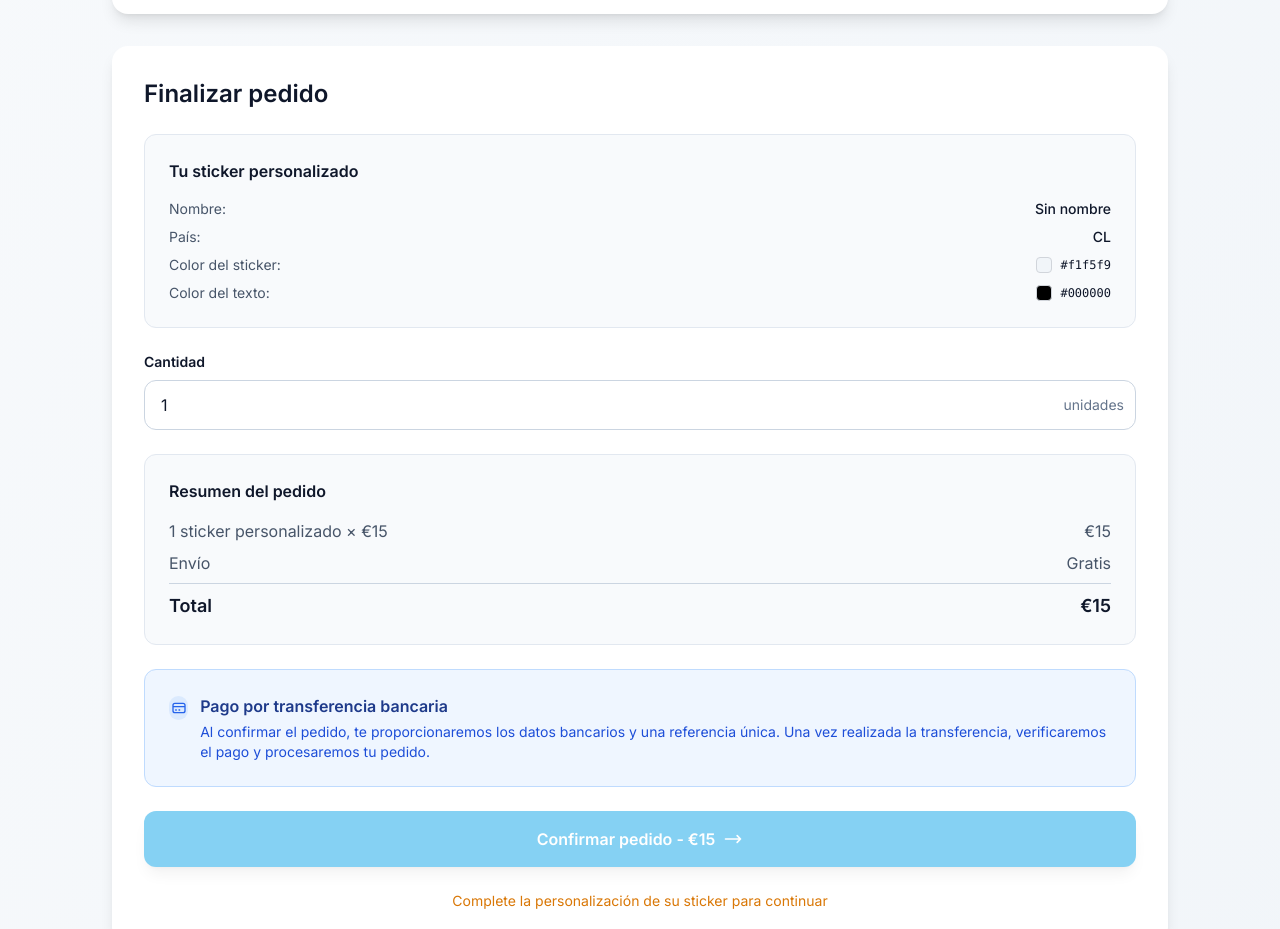
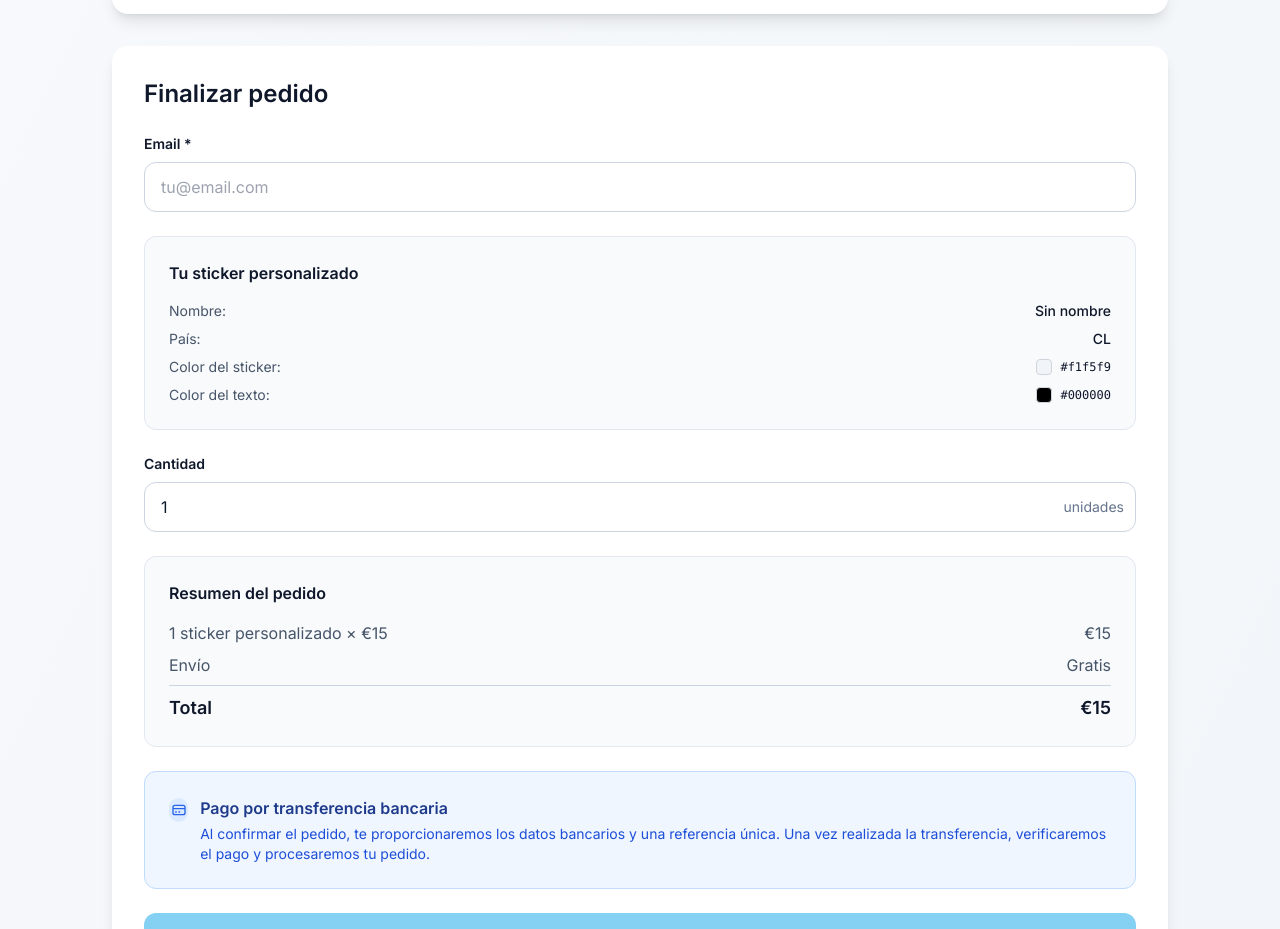
Before and after one commit to camipozas/safetap, a Next.js app: page /buy in a window 1280 px wide. Shown: the part 1113-2042 px from the top of the page. Built offline with nearby package versions, Linux system fonts and the light colour scheme.

Commit message:
feat: update checkout process to require email and improve validation messages

```diff
--- a/src/app/api/checkout/transfer/init/route.ts
+++ b/src/app/api/checkout/transfer/init/route.ts
@@ -4,30 +4,24 @@ import { z } from 'zod';
 import { checkoutSchema } from '@/lib/validators';
 import { generateSlug } from '@/lib/slug';
 
-const bodySchema = checkoutSchema.extend({ email: z.string().email().optional() });
+const bodySchema = checkoutSchema;
 
 export async function POST(req: Request) {
   try {
     const json = await req.json();
     const data = bodySchema.parse(json);
 
-    // Create or find user by email (if not logged). For MVP we allow guest email to register later.
-    let user = data.email
-      ? await prisma.user.upsert({
-          where: { email: data.email },
-          create: { email: data.email },
-          update: {},
-        })
-      : null;
+    // Create or find user by email
+    let user = await prisma.user.upsert({
+      where: { email: data.email },
+      create: { email: data.email },
+      update: {},
+    });
 
     // Create Sticker (ORDERED) and Payment (PENDING) with reference
     const reference = `SAFETAP-${generateSlug(6)}`;
 
     const result = await prisma.$transaction(async (tx) => {
-      if (!user) {
-        // create placeholder user to assign order by email-less? For MVP, require email.
-        throw new Error('Se requiere email de usuario para crear el pedido. Inicia sesión o proporciona un email.');
-      }
       const sticker = await tx.sticker.create({
         data: {
           slug: generateSlug(7),
--- a/src/app/buy/page.tsx
+++ b/src/app/buy/page.tsx
@@ -23,23 +23,22 @@ export default function BuyPage() {
         </p>
       </div>
 
-      {/* Customizador */}
+      {/* Customization panel */}
       <div className="bg-white rounded-2xl p-8 shadow-lg mb-8">
         <StickerCustomizerNew onCustomizationChange={setCustomization} />
       </div>
 
-      {/* Formulario de checkout */}
+      {/* Checkout form */}
       <div className="bg-white rounded-2xl p-8 shadow-lg">
         <h2 className="text-2xl font-semibold text-slate-900 mb-6">
           Finalizar pedido
         </h2>
         <CheckoutFormNew
-          userEmail=""
           customization={customization}
         />
       </div>
 
-      {/* Información adicional */}
+      {/* Info section */}
       <div className="mt-16 grid md:grid-cols-3 gap-8">
         <div className="text-center">
           <div className="w-16 h-16 bg-blue-100 rounded-2xl flex items-center justify-center mx-auto mb-4">
--- a/src/app/buy/ui/CheckoutFormNew.tsx
+++ b/src/app/buy/ui/CheckoutFormNew.tsx
@@ -7,16 +7,15 @@ import { StickerCustomization } from '@/components/StickerCustomizerNew';
 
 // Simplified schema for checkout form (quantity + optional email if not logged in)
 const checkoutSchema = z.object({
-  quantity: z.number().min(1, 'Mínimo 1 sticker').max(10, 'Máximo 10 stickers'),
-  email: z.string().email('Email inválido').optional(),
+  quantity: z.number().min(1, 'Minimum 1 sticker').max(10, 'Maximum 10 stickers'),
+  email: z.string().email('Invalid email').optional(),
 });
 
 interface CheckoutFormProps {
-  userEmail?: string;
   customization: StickerCustomization;
 }
 
-export default function CheckoutForm({ userEmail, customization }: CheckoutFormProps) {
+export default function CheckoutForm({ customization }: CheckoutFormProps) {
   const [serverError, setServerError] = useState<string | null>(null);
   const {
     register,
@@ -33,13 +32,12 @@ export default function CheckoutForm({ userEmail, customization }: CheckoutFormP
 
     // Ensure name is set in customization
     if (!customization.name.trim()) {
-      setServerError('Por favor, ingresa tu nombre en el customizador');
+      setServerError('Please enter your name in the customizer');
       return;
     }
 
     const orderData = {
       ...data,
-      email: userEmail,
       nameOnSticker: customization.name,
       flagCode: customization.flagCode,
       stickerColor: customization.stickerColor,
@@ -54,7 +52,7 @@ export default function CheckoutForm({ userEmail, customization }: CheckoutFormP
 
     if (!res.ok) {
       const j = await res.json().catch(() => ({}));
-      setServerError(j.error ?? 'Error al crear el pedido');
+      setServerError(j.error ?? 'Error at creating order');
       return;
     }
 
@@ -63,11 +61,35 @@ export default function CheckoutForm({ userEmail, customization }: CheckoutFormP
   }
 
   const qty = watch('quantity');
-  const price = 15; // Precio por sticker
+  const price = 15; // Price per sticker
   const total = qty * price;
 
   return (
     <form onSubmit={handleSubmit(onSubmit)} className="space-y-6" noValidate>
+      {/* Email */}
+      <div>
+        <label className="block text-sm font-semibold text-slate-900 mb-2" htmlFor="email">
+          Email *
+        </label>
+        <input
+          id="email"
+          type="email"
+          className="w-full px-4 py-3 rounded-xl border border-slate-300 bg-white focus:border-brand focus:ring-2 focus:ring-brand/20 transition-all duration-200"
+          placeholder="tu@email.com"
+          aria-invalid={!!errors.email}
+          aria-describedby={errors.email ? 'email-error' : undefined}
+          {...register('email')}
+        />
+        {errors.email && (
+          <p id="email-error" className="text-red-600 text-sm mt-1 flex items-center">
+            <svg className="w-4 h-4 mr-1" fill="currentColor" viewBox="0 0 20 20">
+              <path fillRule="evenodd" d="M18 10a8 8 0 11-16 0 8 8 0 0116 0zm-7 4a1 1 0 11-2 0 1 1 0 012 0zm-1-9a1 1 0 00-1 1v4a1 1 0 102 0V6a1 1 0 00-1-1z" clipRule="evenodd" />
+            </svg>
+            {errors.email.message}
+          </p>
+        )}
+      </div>
+
       {/* Summary of customization */}
       <div className="bg-slate-50 rounded-xl p-6 border border-slate-200">
         <h3 className="font-semibold text-slate-900 mb-4">Tu sticker personalizado</h3>
--- a/src/lib/validators.ts
+++ b/src/lib/validators.ts
@@ -26,6 +26,7 @@ export const profileSchema = z.object({
 });
 
 export const checkoutSchema = z.object({
+  email: z.string().email('Invalid email address'),
   nameOnSticker: z
     .string()
     .min(2, 'Minimum 2 characters')
```
